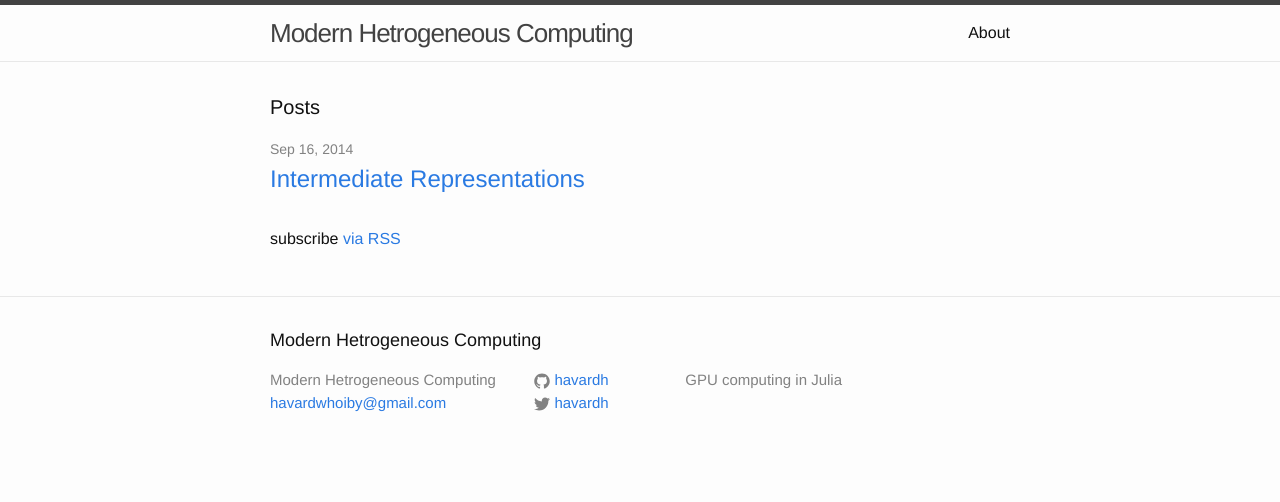
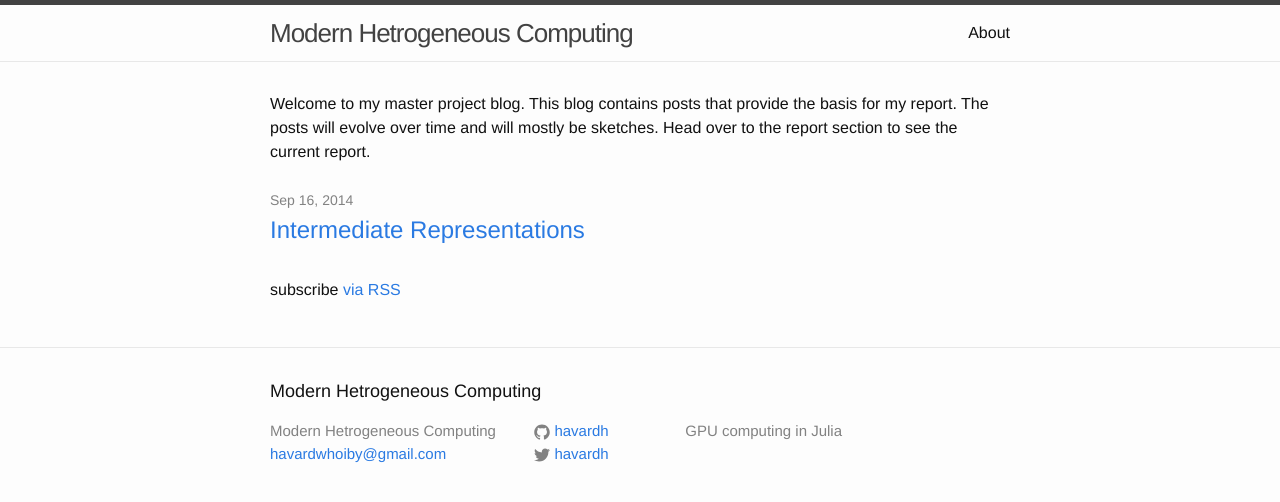
Before and after one commit to havardh/master-project-report, a Jekyll site: the page built from index.html, in a window 1280 px wide. Shown: the top 502 px of the page. Built offline with Jekyll 4.4.1, drawn with Linux system fonts in a browser that asks for light colours.

Commit message:
Updated front page with site details

```diff
--- a/index.html
+++ b/index.html
@@ -4,7 +4,13 @@ layout: default
 
 <div class="home">
 
-  <h1 class="page-heading">Posts</h1>
+
+
+  Welcome to my master project blog. This blog contains posts that provide the basis for my
+  report. The posts will evolve over time and will mostly be sketches. Head over to the report
+  section to see the current report.
+
+  <br/><br/>
 
   <ul class="post-list">
     {% for post in site.posts %}
```
